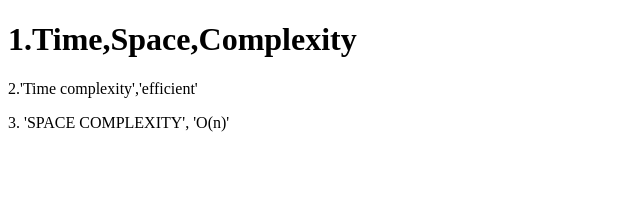
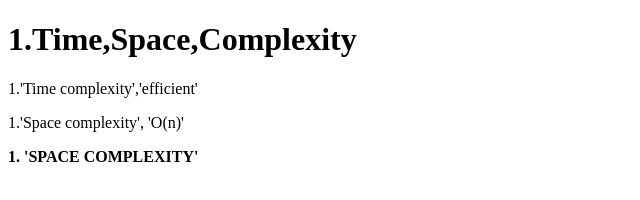
Before and after one commit to acciojob/time-and-space-complexity-Shivu0103, a website: page main.html in a window 1280 px wide. Shown: the whole page, without its empty margins (0-640 px from the left). Drawn offline with Linux system fonts and the light colour scheme.

Commit message:
created a submission

```diff
--- a/main.html
+++ b/main.html
@@ -11,8 +11,9 @@
     <script type="text/javascript" src="./script.js">
 </script>
 <h1> 1.Time,Space,Complexity</h1>
-<p>  2.'Time complexity','efficient'</p>
-<p>  3. 'SPACE COMPLEXITY', 'O(n)'</p>
+<p>  1.'Time complexity','efficient'</p>
+<p>  1.'Space complexity', 'O(n)'</p>
+<b>  1. 'SPACE COMPLEXITY'</b>
 </body>
 
 </html>
```
